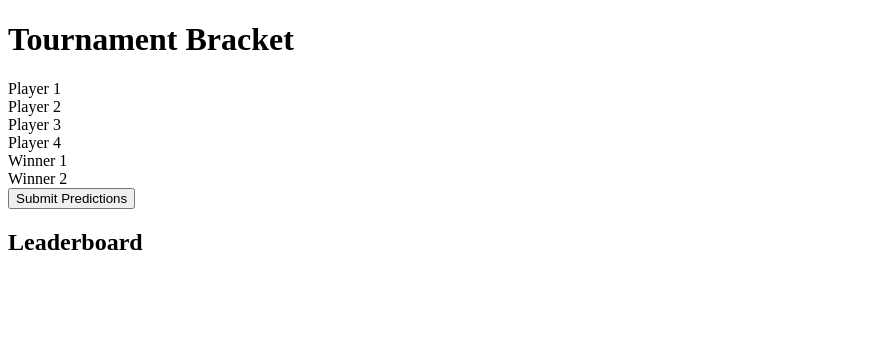
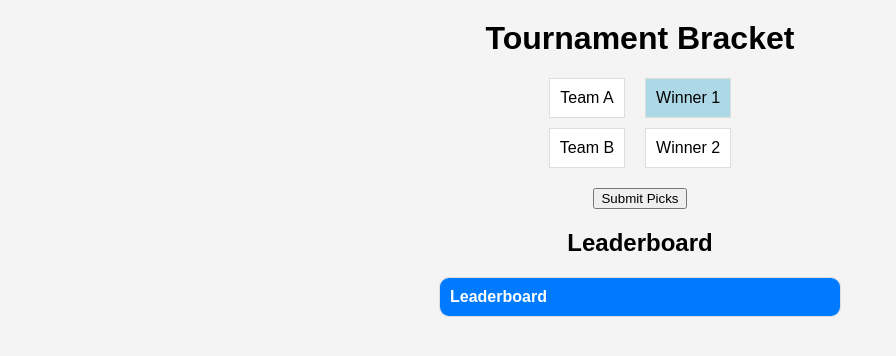
Before and after one commit to kshadman697/prediction-bracket-website, a plain HTML site: page index.html in a window 1280 px wide. Both pictures are taken after a click on the element "Winner 1". Shown: the whole page, without its empty margins (0-896 px from the left). Drawn offline with Linux system fonts and the light colour scheme; no server answers.

Commit message:
Update index.html

```diff
--- a/index.html
+++ b/index.html
@@ -1,23 +1,137 @@
 <!DOCTYPE html>
 <html lang="en">
 <head>
-    <meta charset="UTF-8">
-    <meta name="viewport" content="width=device-width, initial-scale=1.0">
-    <title>Tournament Bracket</title>
-    <link rel="stylesheet" href="style.css">
-    <!-- Firebase App -->
-    <script src="https://www.gstatic.com/firebasejs/9.19.1/firebase-app.js"></script>
-    <!-- Firebase Realtime Database -->
-    <script src="https://www.gstatic.com/firebasejs/9.19.1/firebase-database.js"></script>
+  <meta charset="UTF-8">
+  <meta name="viewport" content="width=device-width, initial-scale=1.0">
+  <title>Tournament Bracket</title>
+  <style>
+    body {
+      font-family: Arial, sans-serif;
+      margin: 0;
+      padding: 0;
+      text-align: center;
+      background-color: #f4f4f4;
+    }
+    h1 {
+      margin-top: 20px;
+    }
+    .bracket-container {
+      display: flex;
+      justify-content: center;
+      flex-wrap: wrap;
+      gap: 20px;
+      margin: 20px;
+    }
+    .round {
+      display: flex;
+      flex-direction: column;
+      gap: 10px;
+    }
+    .matchup {
+      border: 1px solid #ddd;
+      padding: 10px;
+      background-color: #fff;
+      cursor: pointer;
+      transition: background-color 0.3s;
+    }
+    .matchup:hover {
+      background-color: #e0e0e0;
+    }
+    .selected {
+      background-color: #add8e6 !important;
+    }
+    .leaderboard {
+      margin: 20px auto;
+      max-width: 400px;
+      text-align: left;
+      background: #fff;
+      border: 1px solid #ddd;
+      border-radius: 10px;
+      overflow: hidden;
+    }
+    .leaderboard-header {
+      background: #007bff;
+      color: white;
+      padding: 10px;
+      font-weight: bold;
+    }
+    .leaderboard-item {
+      padding: 10px;
+      border-bottom: 1px solid #ddd;
+    }
+    .leaderboard-item:last-child {
+      border-bottom: none;
+    }
+  </style>
 </head>
 <body>
-    <h1>Tournament Bracket</h1>
-    <div id="bracket-container"></div>
-    <button id="submit-button">Submit Predictions</button>
+  <h1>Tournament Bracket</h1>
+  <div class="bracket-container">
+    <div class="round" id="round-1">
+      <div class="matchup" data-match="1">Team A</div>
+      <div class="matchup" data-match="2">Team B</div>
+    </div>
+    <div class="round" id="round-2">
+      <div class="matchup" data-match="3">Winner 1</div>
+      <div class="matchup" data-match="4">Winner 2</div>
+    </div>
+  </div>
+  <button id="submit-picks">Submit Picks</button>
 
-    <h2>Leaderboard</h2>
-    <div id="leaderboard-container"></div>
+  <h2>Leaderboard</h2>
+  <div class="leaderboard">
+    <div class="leaderboard-header">Leaderboard</div>
+    <div id="leaderboard-items"></div>
+  </div>
 
-    <script src="app.js"></script>
+  <script>
+    const bracketSelections = {};
+    const leaderboard = JSON.parse(localStorage.getItem("leaderboard")) || {};
+
+    // Update leaderboard
+    const updateLeaderboard = () => {
+      const leaderboardContainer = document.getElementById("leaderboard-items");
+      leaderboardContainer.innerHTML = "";
+      const sortedPlayers = Object.entries(leaderboard).sort((a, b) => b[1] - a[1]);
+      sortedPlayers.forEach(([player, score]) => {
+        const item = document.createElement("div");
+        item.className = "leaderboard-item";
+        item.textContent = `${player}: ${score} points`;
+        leaderboardContainer.appendChild(item);
+      });
+    };
+
+    // Event listener for matchup selection
+    document.querySelectorAll(".matchup").forEach(matchup => {
+      matchup.addEventListener("click", () => {
+        const round = matchup.parentNode.id;
+        const matchId = matchup.dataset.match;
+
+        // Deselect previous selection in the round
+        document.querySelectorAll(`#${round} .matchup`).forEach(m => m.classList.remove("selected"));
+
+        // Select the clicked matchup
+        matchup.classList.add("selected");
+        bracketSelections[matchId] = matchup.textContent;
+      });
+    });
+
+    // Submit picks
+    document.getElementById("submit-picks").addEventListener("click", () => {
+      const playerName = prompt("Enter your name:");
+      if (!playerName) return;
+
+      // Assign random score for demo purposes
+      const score = Math.floor(Math.random() * 20) + 1;
+
+      leaderboard[playerName] = (leaderboard[playerName] || 0) + score;
+      localStorage.setItem("leaderboard", JSON.stringify(leaderboard));
+      updateLeaderboard();
+      alert("Your picks have been submitted!");
+    });
+
+    // Initialize leaderboard on page load
+    updateLeaderboard();
+  </script>
 </body>
 </html>
```
